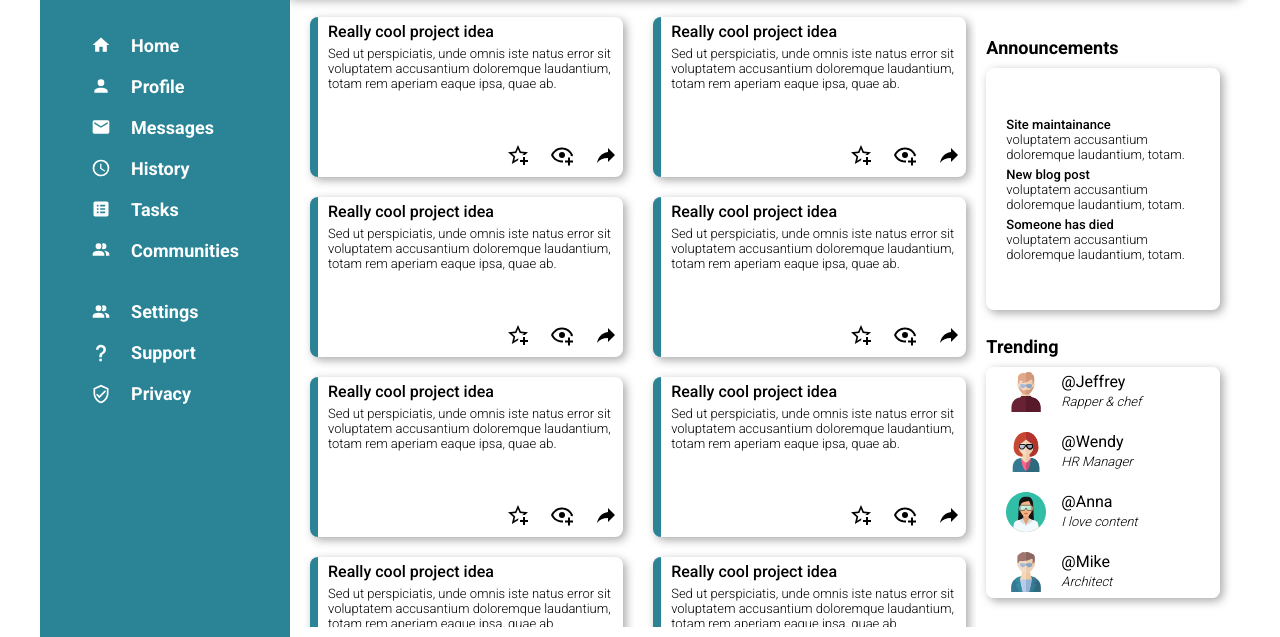
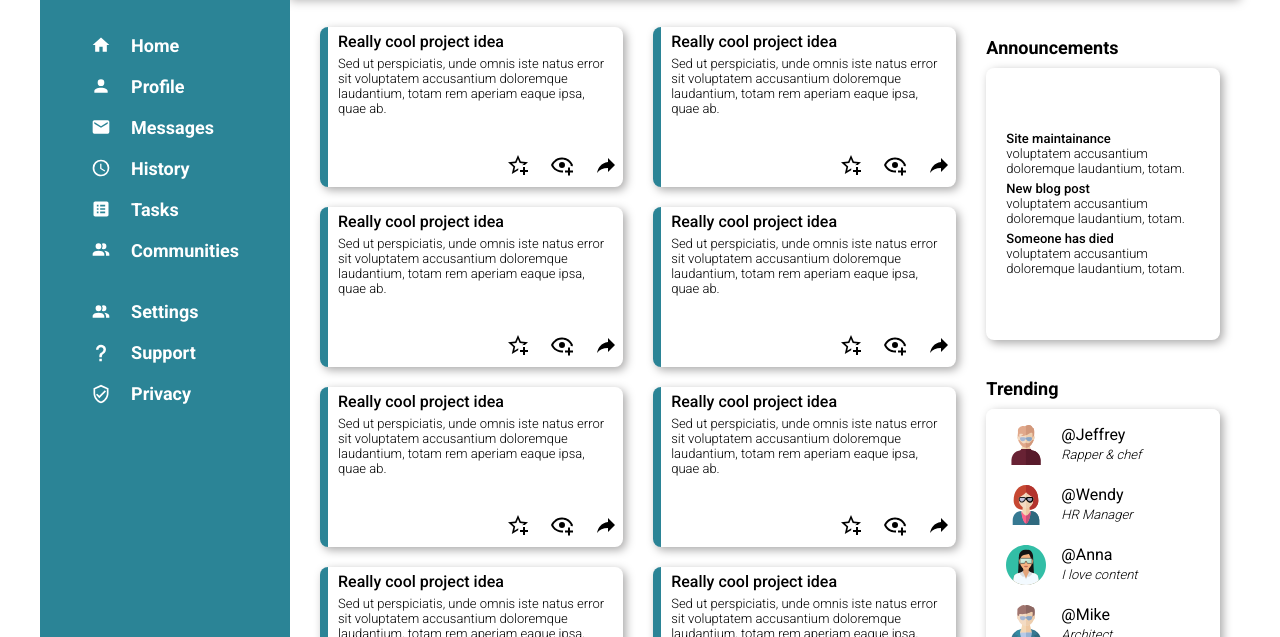
Before and after one commit to aaronjr/dashboard, a plain HTML site: page index.html in a window 1280 px wide. Shown: the part 163-800 px from the top of the page. Drawn offline with Linux system fonts and the light colour scheme.

Commit message:
small changes to main and article grid layput

```diff
--- a/styles.css
+++ b/styles.css
@@ -136,22 +136,23 @@ input{
     grid-column: 2/3;
     display: grid;
     grid-template-columns: 4fr 1.5fr;
-    grid-template-rows: min(600px, 100%);
+    grid-template-rows: 1fr;
     max-height: 100% !important;
-    overflow-y: hidden;
     overflow-x: scroll;
+    overflow-x: hidden;
     padding:10px 10px;
 }
 
 .articles{
     display: grid;
     grid-template-columns: repeat(auto-fit, minmax(250px, .9fr));
-    grid-template-rows: repeat(6,150px);
+    grid-template-rows: 150px;
     grid-auto-rows: 150px;
     height: 100% !important;
     overflow-y: auto;
     gap:30px;
-    padding: 10px;
+    padding: 20px;
+    margin-bottom:10px;
 }
 
 .article-stuck{
@@ -160,6 +161,8 @@ input{
     padding: 30px 0px;
     gap:10px;
     height: 100%;
+    position: sticky;
+    top:30px;
 }
 
 .stuck-content{
```
